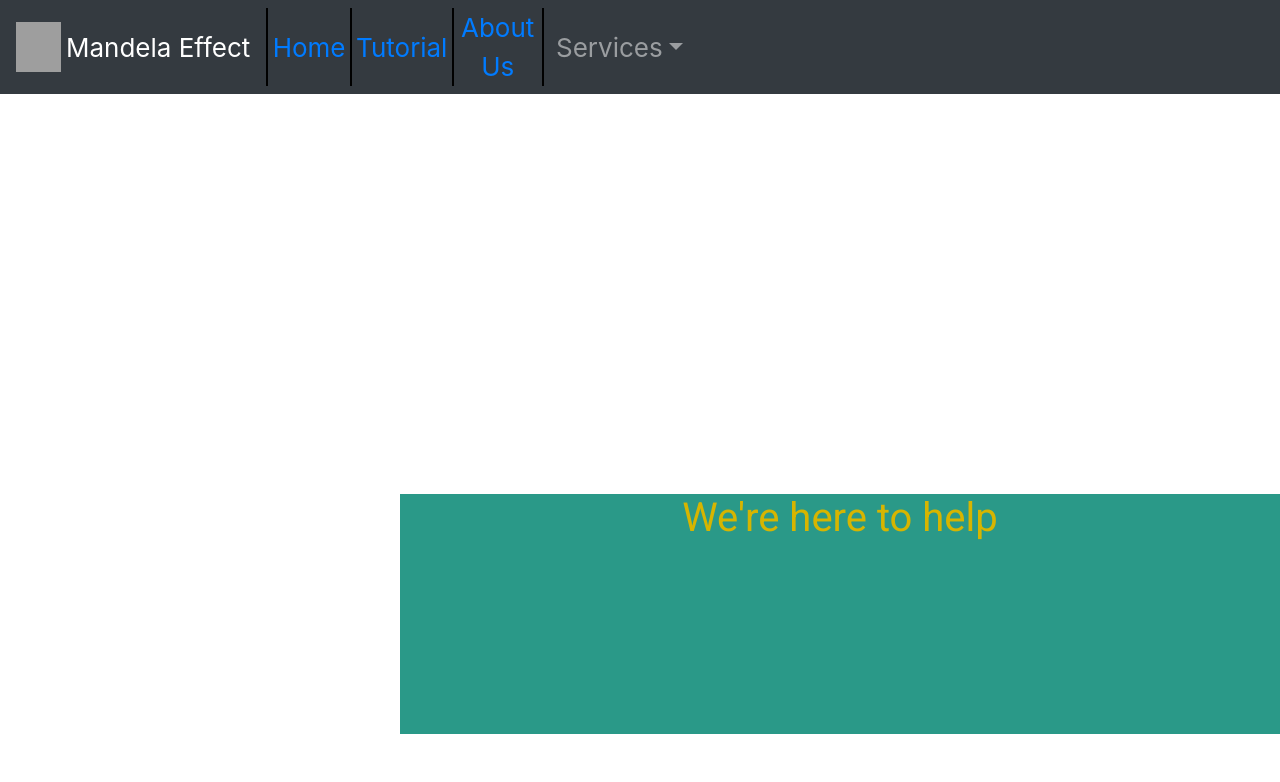
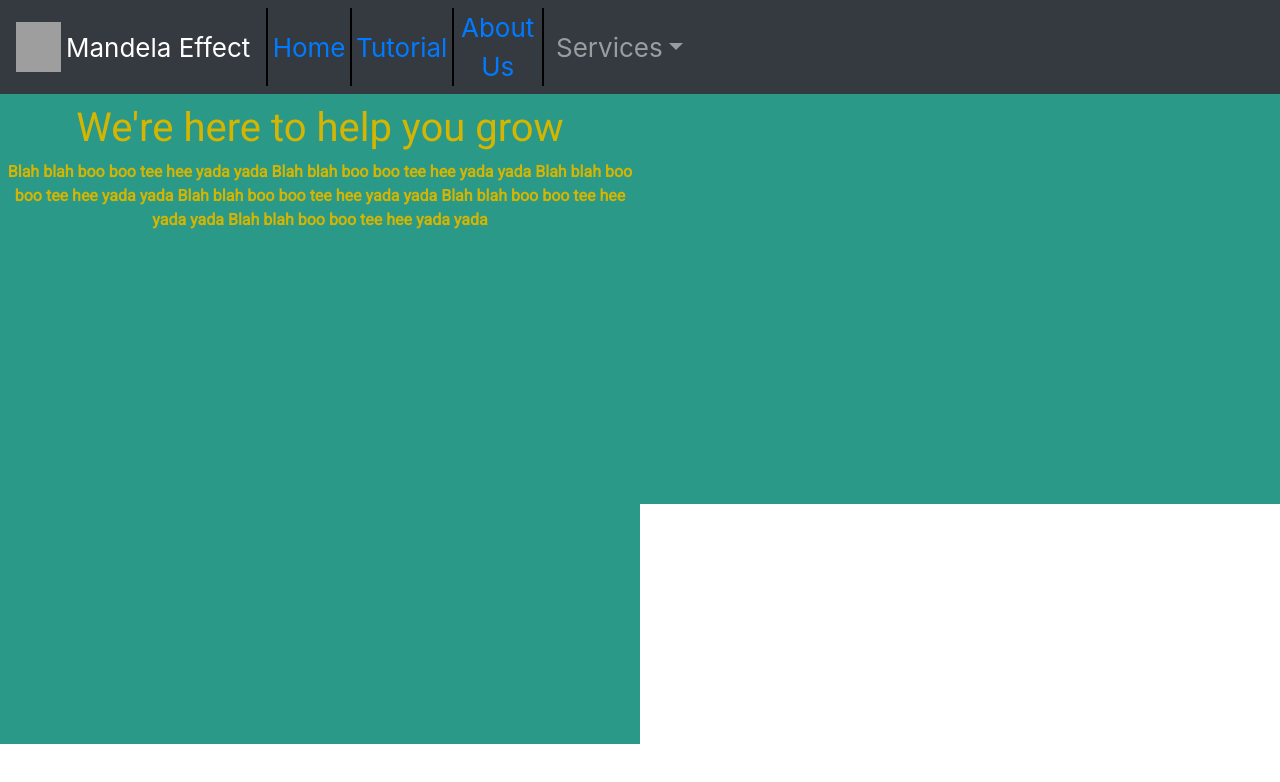
Before and after one commit to yodasodabob/indycivichack2019, a React (Create React App) app: page /#/ in a window 1280 px wide. Shown: the top 782 px of the page. Built offline with nearby package versions, Linux system fonts and the light colour scheme; no server answers; grey boxes are pictures that could not be loaded; what google-maps-react would draw is missing.

Commit message:
White space all over

```diff
--- a/src/App.css
+++ b/src/App.css
@@ -4,7 +4,9 @@
   text-align: center;
   min-height: 300px;
   height: 100%;
-  max-height: 900px
+  max-height: 50vh;
+  background-color: #2A9988;
+
 }
 
 .App-link {
@@ -14,10 +16,13 @@
 .App-body {
   background-color: #2A9988;
   min-height: 80%;
-  height: 80vh;
+  height: 50vh;
 }
 .SwitchDiv{
   min-height: 100%;
+  max-height: 50vh;
+  background-color: #2A9988;
+
 }
 
 
--- a/src/HeaderComponent.css
+++ b/src/HeaderComponent.css
@@ -7,6 +7,7 @@
     align-items: center;
     justify-content: center;
     font-size: calc(10px + 2vmin);
+
     color: white;
   }
 
--- a/src/HomePage.css
+++ b/src/HomePage.css
@@ -3,9 +3,8 @@
     font-family: 'Roboto', sans-serif;
     font-weight: bold;
     color: #d6b500;
-    height: 30vh;
-    margin-top: 50vh;
-    margin-left: 50vh;
+    height: 80vh;
+
     background-color: #2A9988;
-
+    width: 50%
 }
--- a/src/HomePage.js
+++ b/src/HomePage.js
@@ -8,7 +8,15 @@ export class HomePage extends React.Component{
         return(
             <div className="homePageWrapper">
             <div className="homeBody">
-                <h1>We're here to help</h1>
+                <h1>We're here to help you grow</h1>
+                <p> Blah blah boo boo tee hee yada yada
+                Blah blah boo boo tee hee yada yada
+                Blah blah boo boo tee hee yada yada
+                Blah blah boo boo tee hee yada yada
+                Blah blah boo boo tee hee yada yada
+                Blah blah boo boo tee hee yada yada
+
+                </p>
             </div>
             </div>
         )
```
